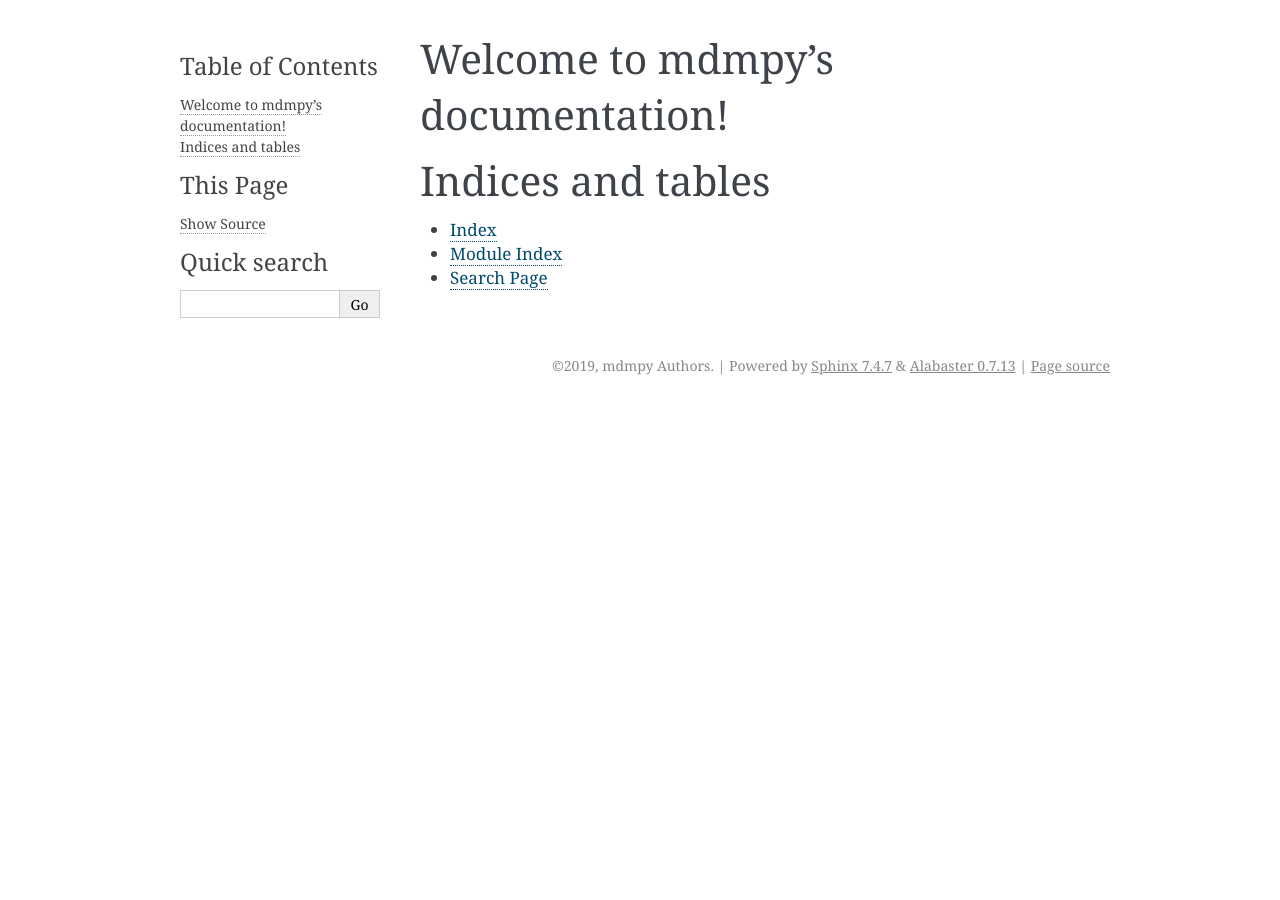
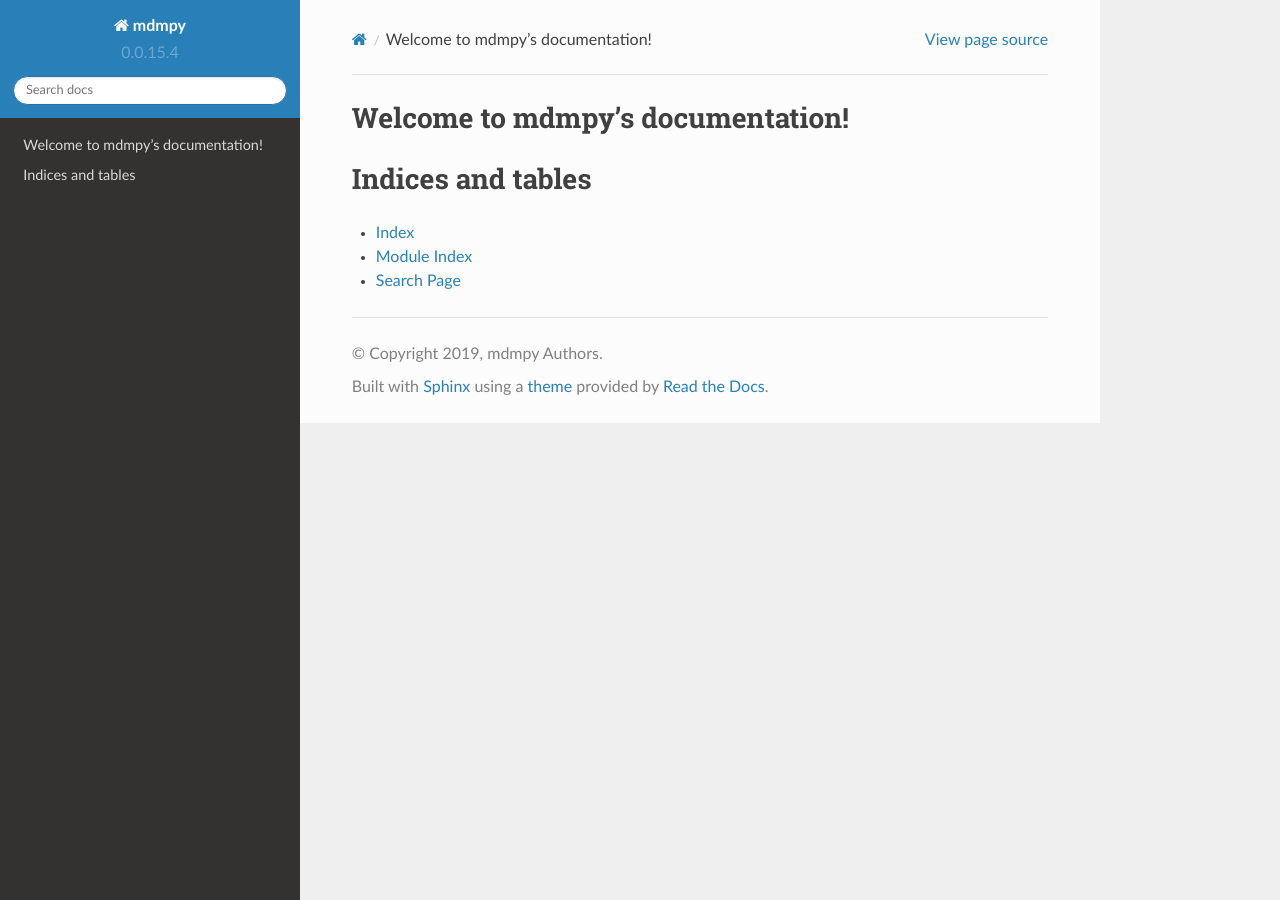
Before and after one commit to justanothergithubber/mdmpy, a Sphinx documentation site: the page built from docs/index.rst, in a window 1280 px wide. Built offline with Sphinx 7.4.7 and the Read the Docs theme 2.0.0, drawn with Linux system fonts in a browser that asks for light colours.

Commit message:
More documentation setup

```diff
--- a/docs/conf.py
+++ b/docs/conf.py
@@ -12,9 +12,9 @@
 # add these directories to sys.path here. If the directory is relative to the
 # documentation root, use os.path.abspath to make it absolute, like shown here.
 #
-# import os
-# import sys
-# sys.path.insert(0, os.path.abspath('.'))
+import os
+import sys
+sys.path.insert(0, os.path.abspath('.'))
 
 
 # -- Project information -----------------------------------------------------
@@ -39,6 +39,7 @@
 # extensions coming with Sphinx (named 'sphinx.ext.*') or your custom
 # ones.
 extensions = [
+    'sphinx.ext.autodoc',
     'sphinx.ext.mathjax',
 ]
 
@@ -75,7 +76,7 @@
 # The theme to use for HTML and HTML Help pages.  See the documentation for
 # a list of builtin themes.
 #
-html_theme = 'alabaster'
+html_theme = 'sphinx_rtd_theme'
 
 # Theme options are theme-specific and customize the look and feel of a theme
 # further.  For a list of options available for each theme, see the
```
Also changed, not shown: docs/source/modules.rst (added, +7 -0 lines), docs/source/src.rst (added, +30 -0 lines).
